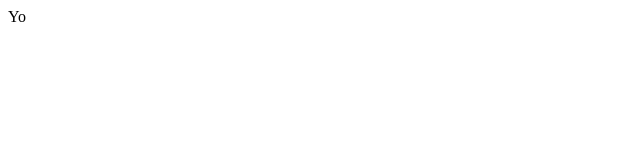
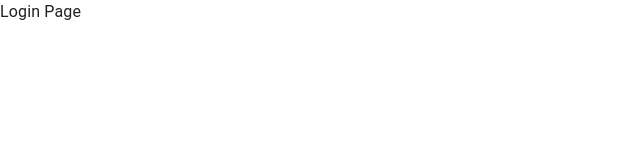
Before and after one commit to ThomasKrokos/instagramClone, a React (Vite) app: page / in a window 1280 px wide. Shown: the top 160 px of the page, without its empty margins (0-640 px from the left). Built offline with nearby package versions, Linux system fonts and the light colour scheme.

Commit message:
added mui theme skeleton

```diff
--- a/package.json
+++ b/package.json
@@ -10,6 +10,9 @@
     "preview": "vite preview"
   },
   "dependencies": {
+    "@emotion/react": "^11.11.4",
+    "@emotion/styled": "^11.11.5",
+    "@mui/material": "^5.15.20",
     "react": "^18.2.0",
     "react-dom": "^18.2.0"
   },
--- a/src/App.tsx
+++ b/src/App.tsx
@@ -1,11 +1,26 @@
+import { CssBaseline, ThemeProvider, createTheme } from "@mui/material";
+import Login from "./pages/Login";
 
 function App() {
+  const theme = createTheme({
+    palette: {
+      primary: {
+        main: "#554400",
+      },
+      secondary: {
+        main: "#224545",
+      },
+    },
+  });
 
   return (
     <>
-      <div>Yo</div>
+      <ThemeProvider theme={theme}>
+        <CssBaseline />
+        <Login />
+      </ThemeProvider>
     </>
-  )
+  );
 }
 
-export default App
+export default App;
--- a/src/pages/Login.tsx
+++ b/src/pages/Login.tsx
@@ -1,9 +1,11 @@
-import React from 'react'
+import React from "react";
 
 const Login = () => {
   return (
-    <div>Login</div>
-  )
-}
+    <>
+      <div>Login Page</div>
+    </>
+  );
+};
 
-export default Login
+export default Login;
```
Also changed, not shown: 1 other file (tests, documents, lock files or other folders).
